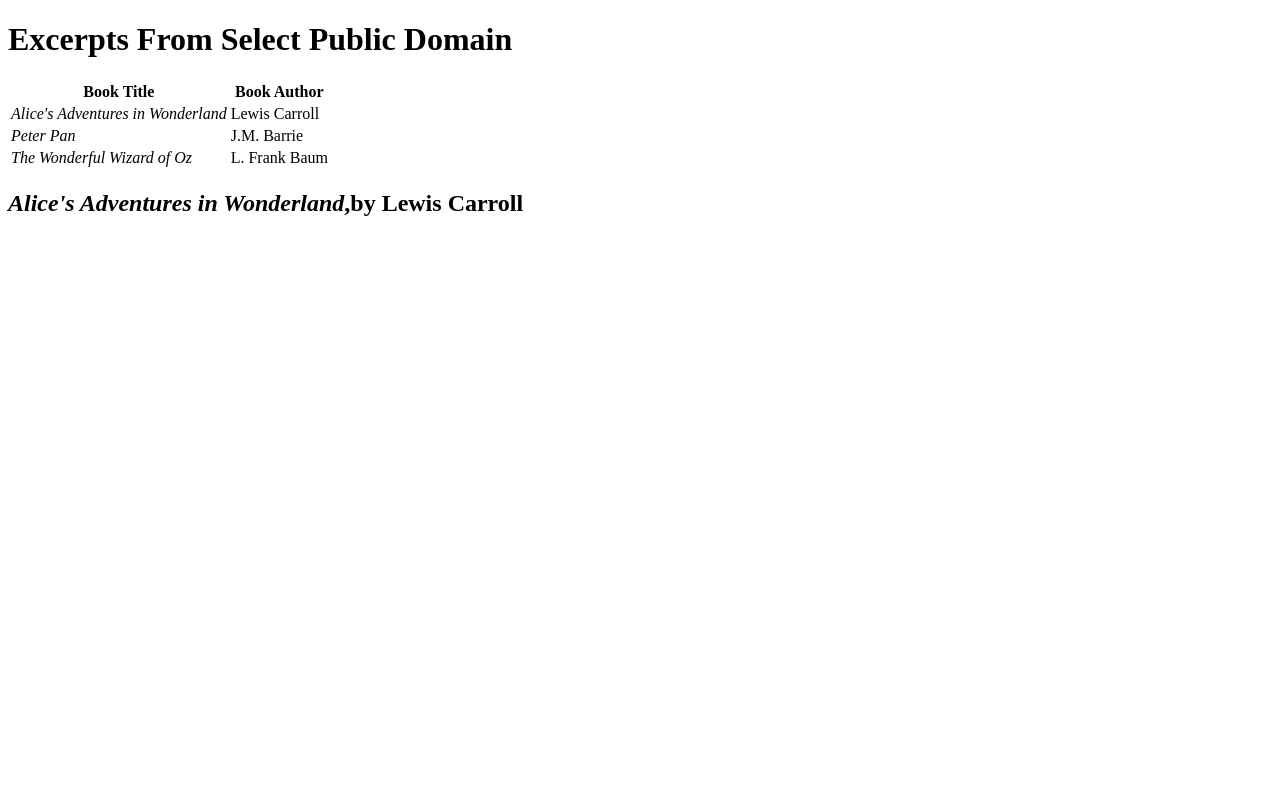
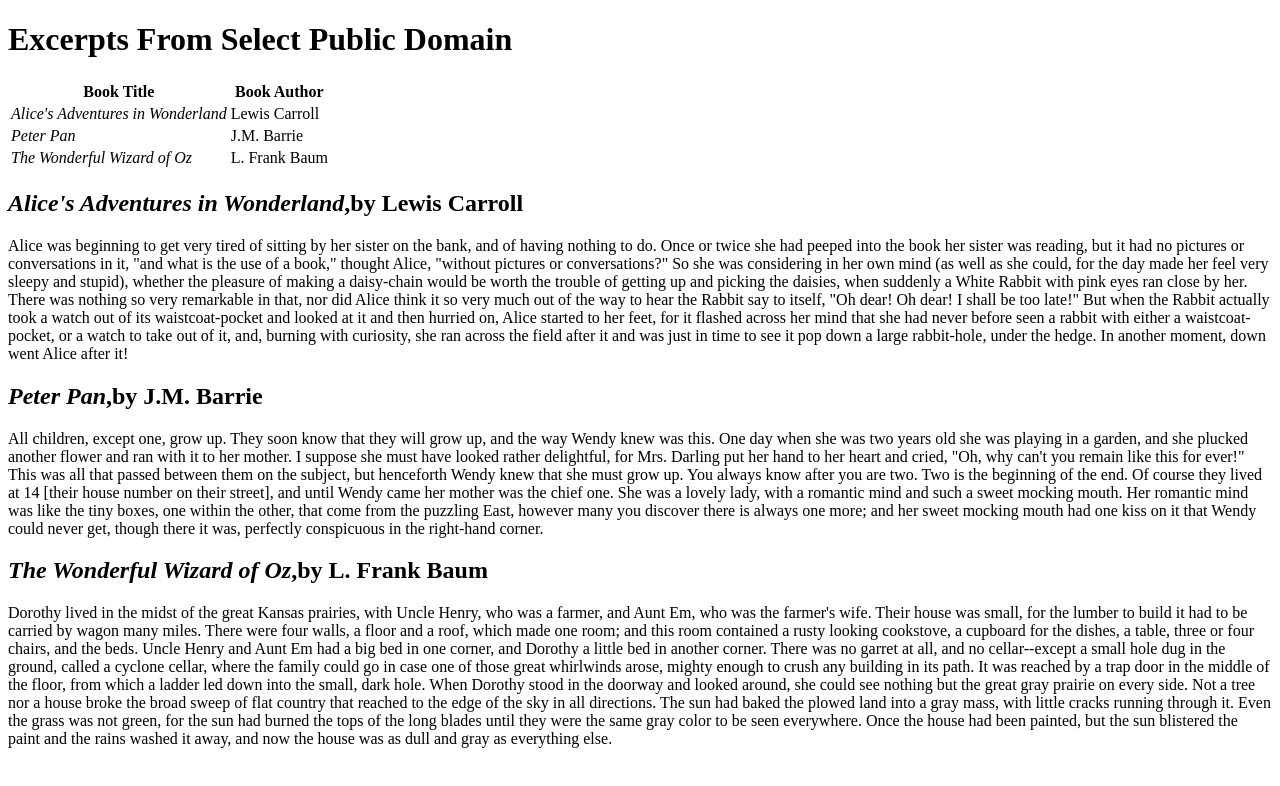
Before and after one commit to aangeles02/Lab3, a plain HTML site: page index.html in a window 1280 px wide. Drawn offline with Linux system fonts and the light colour scheme.

Commit message:
Added more h2 and content

```diff
--- a/index.html
+++ b/index.html
@@ -25,7 +25,22 @@
 			</tr>
 			</table>
 			<h2><em>Alice's Adventures in Wonderland</em>,by Lewis Carroll</h2>
+			<p>Alice was beginning to get very tired of sitting by her sister on the bank, and of having nothing to do. Once or twice she had peeped into the book her sister was reading, but it had no pictures or conversations in it, "and what is the use of a book," thought Alice, "without pictures or conversations?"
 
+So she was considering in her own mind (as well as she could, for the day made her feel very sleepy and stupid), whether the pleasure of making a daisy-chain would be worth the trouble of getting up and picking the daisies, when suddenly a White Rabbit with pink eyes ran close by her.
+
+There was nothing so very remarkable in that, nor did Alice think it so very much out of the way to hear the Rabbit say to itself, "Oh dear! Oh dear! I shall be too late!" But when the Rabbit actually took a watch out of its waistcoat-pocket and looked at it and then hurried on, Alice started to her feet, for it flashed across her mind that she had never before seen a rabbit with either a waistcoat-pocket, or a watch to take out of it, and, burning with curiosity, she ran across the field after it and was just in time to see it pop down a large rabbit-hole, under the hedge. In another moment, down went Alice after it!
+			</p>
+			<h2><em>Peter Pan</em>,by J.M. Barrie</h2>
+			<p>All children, except one, grow up. They soon know that they will grow up, and the way Wendy knew was this. One day when she was two years old she was playing in a garden, and she plucked another flower and ran with it to her mother. I suppose she must have looked rather delightful, for Mrs. Darling put her hand to her heart and cried, "Oh, why can't you remain like this for ever!" This was all that passed between them on the subject, but henceforth Wendy knew that she must grow up. You always know after you are two. Two is the beginning of the end.
+
+Of course they lived at 14 [their house number on their street], and until Wendy came her mother was the chief one. She was a lovely lady, with a romantic mind and such a sweet mocking mouth. Her romantic mind was like the tiny boxes, one within the other, that come from the puzzling East, however many you discover there is always one more; and her sweet mocking mouth had one kiss on it that Wendy could never get, though there it was, perfectly conspicuous in the right-hand corner.
+			</p>
+			<h2><em>The Wonderful Wizard of Oz</em>,by L. Frank Baum</h2>
+			<p>Dorothy lived in the midst of the great Kansas prairies, with Uncle Henry, who was a farmer, and Aunt Em, who was the farmer's wife.  Their house was small, for the lumber to build it had to be carried by wagon many miles.  There were four walls, a floor and a roof, which made one room; and this room contained a rusty looking cookstove, a cupboard for the dishes, a table, three or four chairs, and the beds.  Uncle Henry and Aunt Em had a big bed in one corner, and Dorothy a little bed in another corner.  There was no garret at all, and no cellar--except a small hole dug in the ground, called a cyclone cellar, where the family could go in case one of those great whirlwinds arose, mighty enough to crush any building in its path.  It was reached by a trap door in the middle of the floor, from which a ladder led down into the small, dark hole.
+
+When Dorothy stood in the doorway and looked around, she could see nothing but the great gray prairie on every side.  Not a tree nor a house broke the broad sweep of flat country that reached to the edge of the sky in all directions.  The sun had baked the plowed land into a gray mass, with little cracks running through it.  Even the grass was not green, for the sun had burned the tops of the long blades until they were the same gray color to be seen everywhere.  Once the house had been painted, but the sun blistered the paint and the rains washed it away, and now the house was as dull and gray as everything else.
+			</p>
 
 
 		</table>
```
